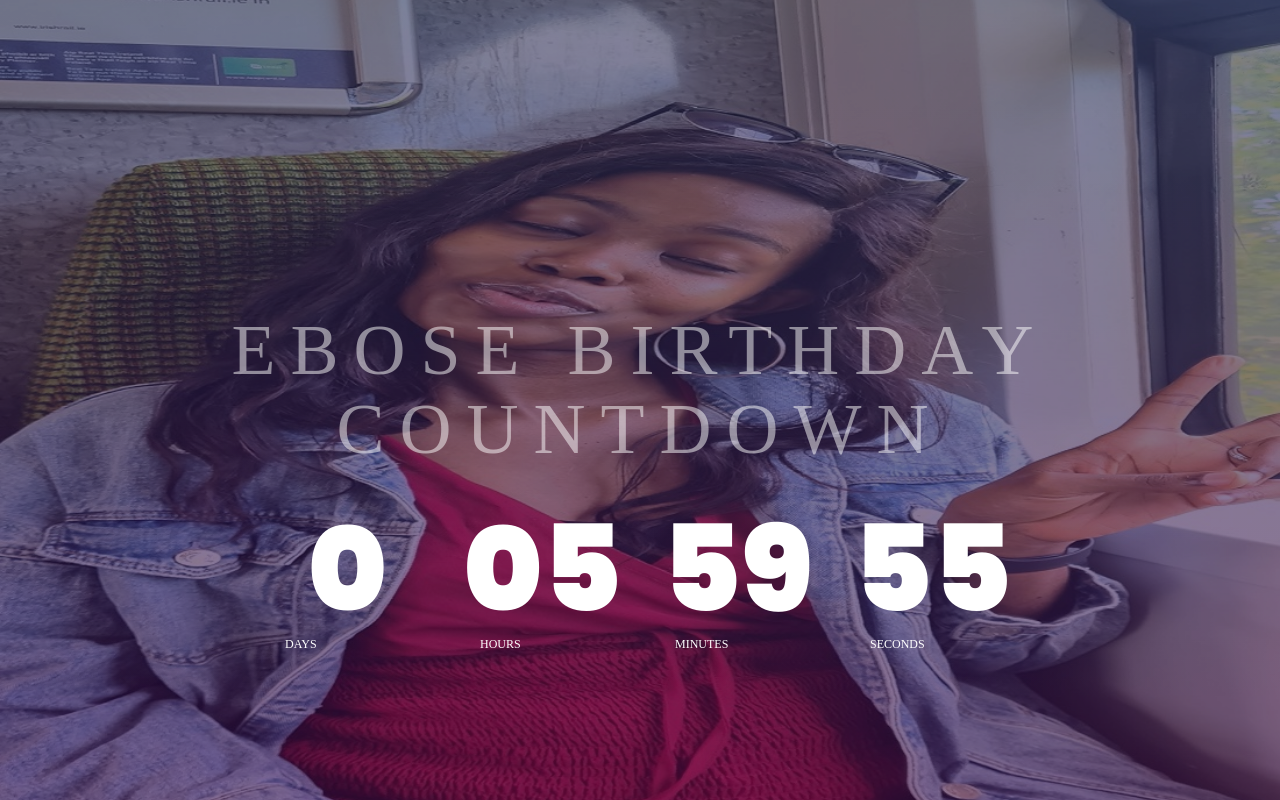
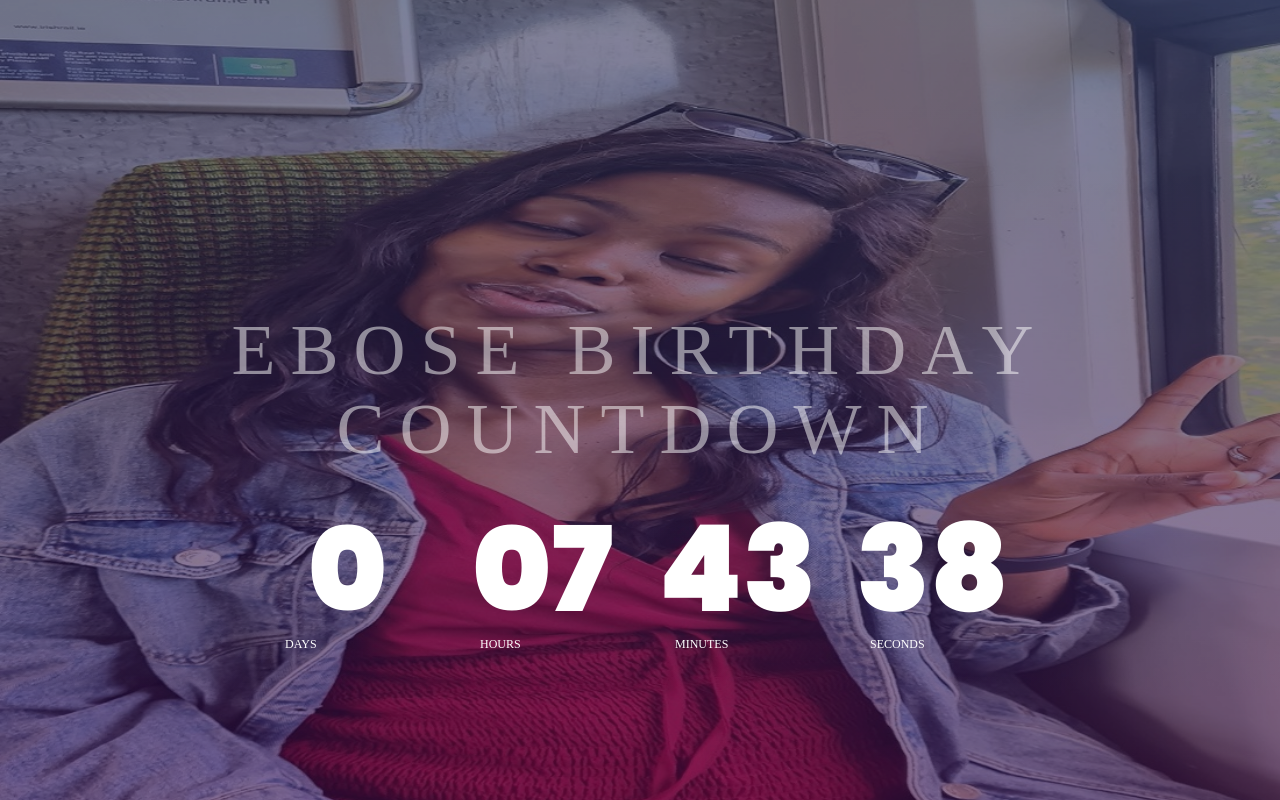
Before and after one commit to Irobunda/Birthday-Countdown, a plain HTML site: page index.html in a window 1280 px wide. Drawn offline with Linux system fonts and the light colour scheme; a web font is replaced by a local one.

Commit message:
Update index.html

```diff
--- a/index.html
+++ b/index.html
@@ -90,11 +90,11 @@
 		$('.cd100').countdown100({
 			/*Set Endtime here*/
 			/*Endtime must be > current time*/
-			endtimeYear: 0,
-			endtimeMonth: 0,
-			endtimeDate: 0,
-			endtimeHours: 6,
-			endtimeMinutes: 52,
+			endtimeYear: 2022,
+			endtimeMonth: 7,
+			endtimeDate: 30,
+			endtimeHours: 0,
+			endtimeMinutes: 0,
 			endtimeSeconds: 0,
 			timeZone: ""
 			// ex:  timeZone: "America/New_York"
```
